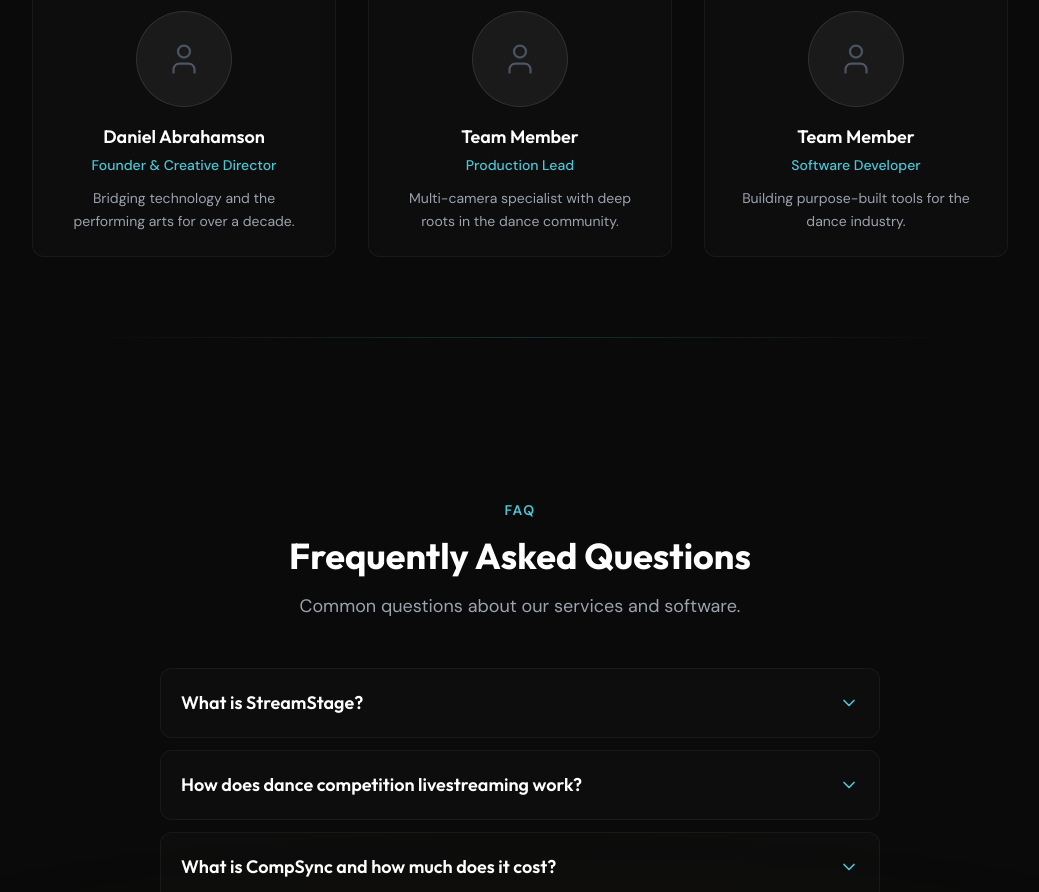
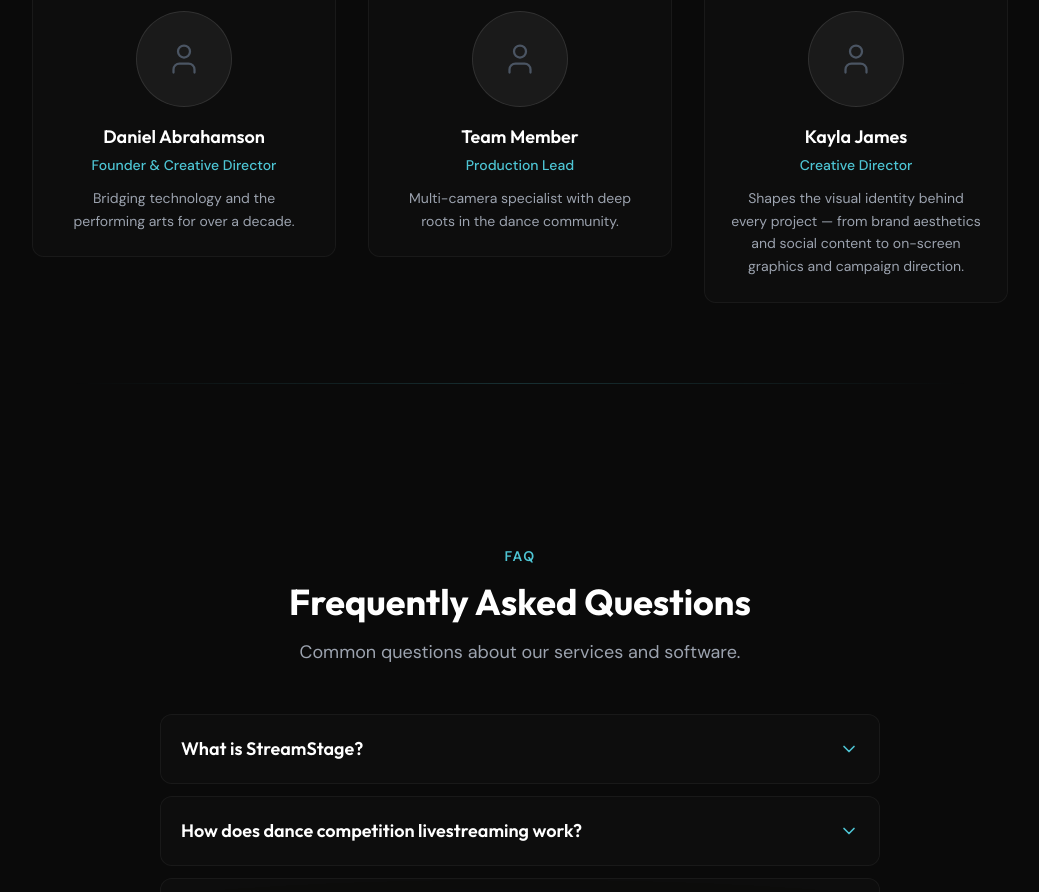
Before and after one commit to danman60/StreamStage, a Next.js app: page / in a window 1280 px wide. Shown: the part 5840-6732 px from the top of the page, without its empty margins (120-1159 px from the left). Built offline with nearby package versions, Linux system fonts and the light colour scheme.

Commit message:
fix: Replace placeholder team member with Kayla James
- Removed generic Software Developer placeholder
- Added Kayla James as Creative Director

Claude Code

```diff
--- a/src/components/Team.tsx
+++ b/src/components/Team.tsx
@@ -15,9 +15,9 @@
     bio: "Multi-camera specialist with deep roots in the dance community.",
   },
   {
-    name: "Team Member",
-    role: "Software Developer",
-    bio: "Building purpose-built tools for the dance industry.",
+    name: "Kayla James",
+    role: "Creative Director",
+    bio: "Shapes the visual identity behind every project — from brand aesthetics and social content to on-screen graphics and campaign direction.",
   },
 ];
 
```
